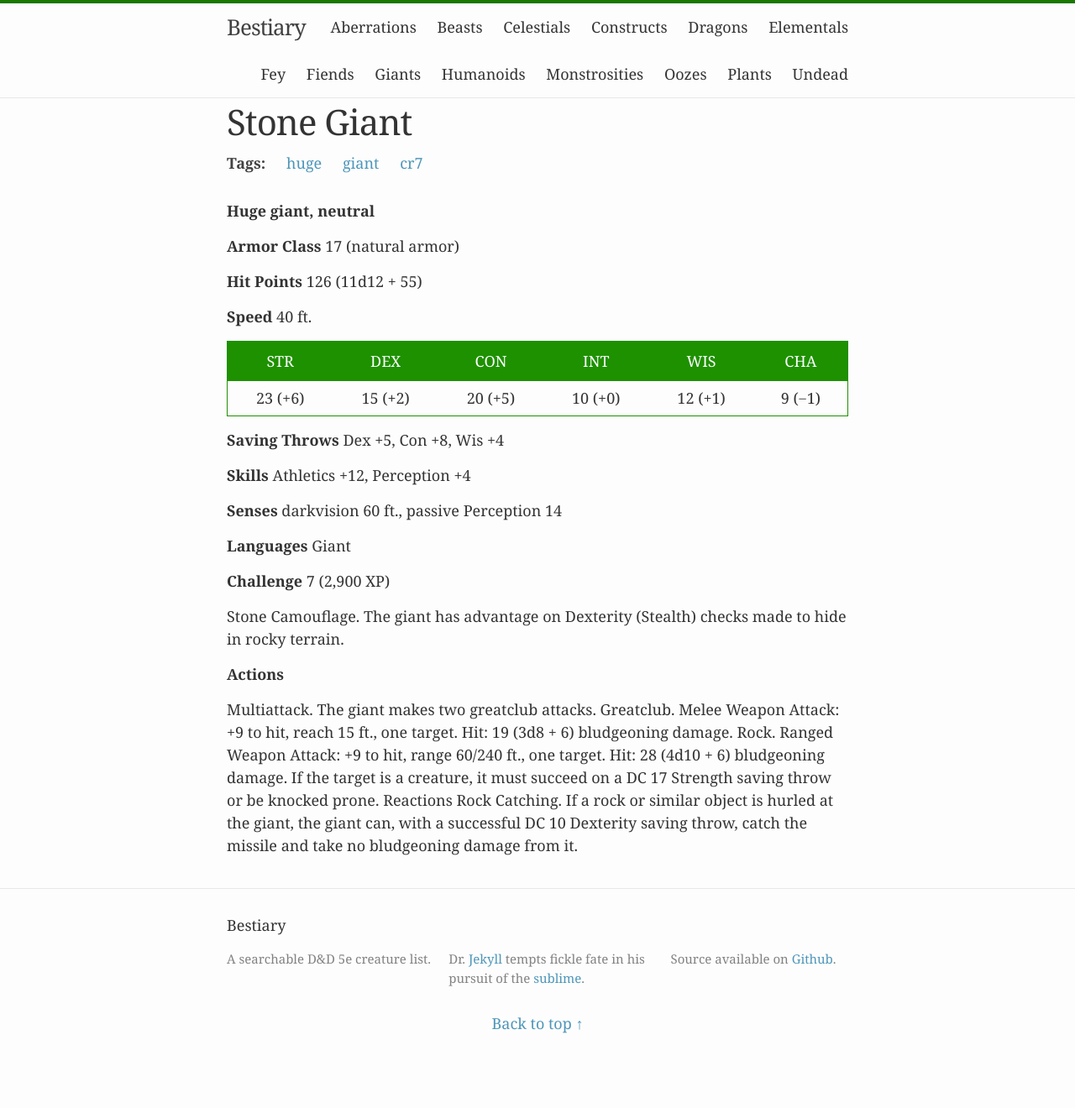
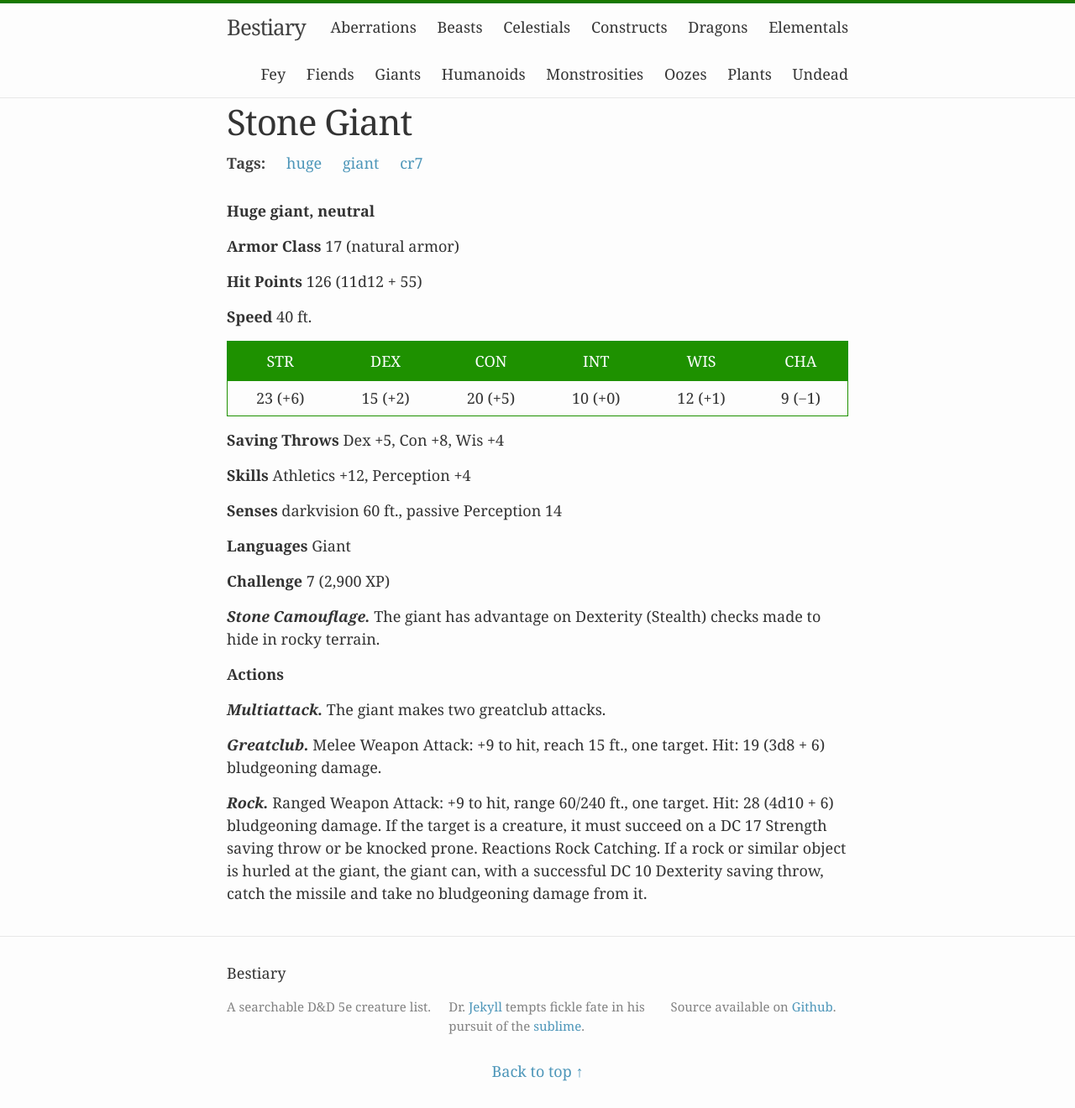
Before and after one commit to beaurancourt/bestiary, a Jekyll site: the page built from _posts/2016-02-29-stone-giant.markdown, in a window 1280 px wide. Shown: the whole page at 84% size. Built offline with Jekyll 4.4.1, drawn with Linux system fonts in a browser that asks for light colours; before the commit the page ends 1263 px from its top, so only the background shows below that.

```diff
--- a/_posts/2016-02-29-stone-giant.markdown
+++ b/_posts/2016-02-29-stone-giant.markdown
@@ -29,8 +29,12 @@ tags: [huge, giant, cr7]
 
 **Challenge** 7 (2,900 XP)
 
- Stone Camouflage. The giant has advantage on Dexterity (Stealth) checks made to hide in rocky terrain.
+***Stone Camouflage.*** The giant has advantage on Dexterity (Stealth) checks made to hide in rocky terrain.
 
 **Actions**
 
-Multiattack. The giant makes two greatclub attacks. Greatclub. Melee Weapon Attack: +9 to hit, reach 15 ft., one target. Hit: 19 (3d8 + 6) bludgeoning damage. Rock. Ranged Weapon Attack: +9 to hit, range 60/240 ft., one target. Hit: 28 (4d10 + 6) bludgeoning damage. If the target is a creature, it must succeed on a DC 17 Strength saving throw or be knocked prone. Reactions Rock Catching. If a rock or similar object is hurled at the giant, the giant can, with a successful DC 10 Dexterity saving throw, catch the missile and take no bludgeoning damage from it.
+***Multiattack.*** The giant makes two greatclub attacks.
+
+***Greatclub.*** Melee Weapon Attack: +9 to hit, reach 15 ft., one target. Hit: 19 (3d8 + 6) bludgeoning damage.
+
+***Rock.*** Ranged Weapon Attack: +9 to hit, range 60/240 ft., one target. Hit: 28 (4d10 + 6) bludgeoning damage. If the target is a creature, it must succeed on a DC 17 Strength saving throw or be knocked prone. Reactions Rock Catching. If a rock or similar object is hurled at the giant, the giant can, with a successful DC 10 Dexterity saving throw, catch the missile and take no bludgeoning damage from it.
```
